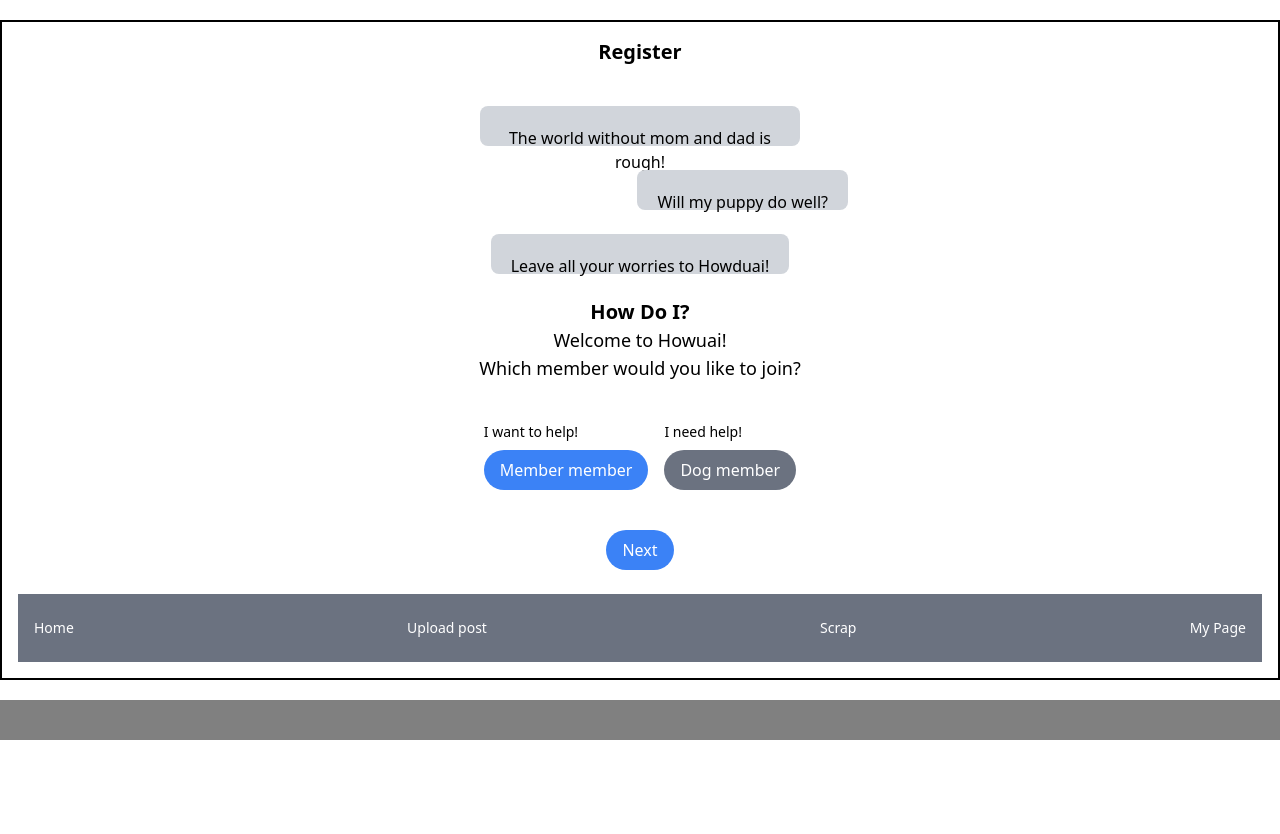
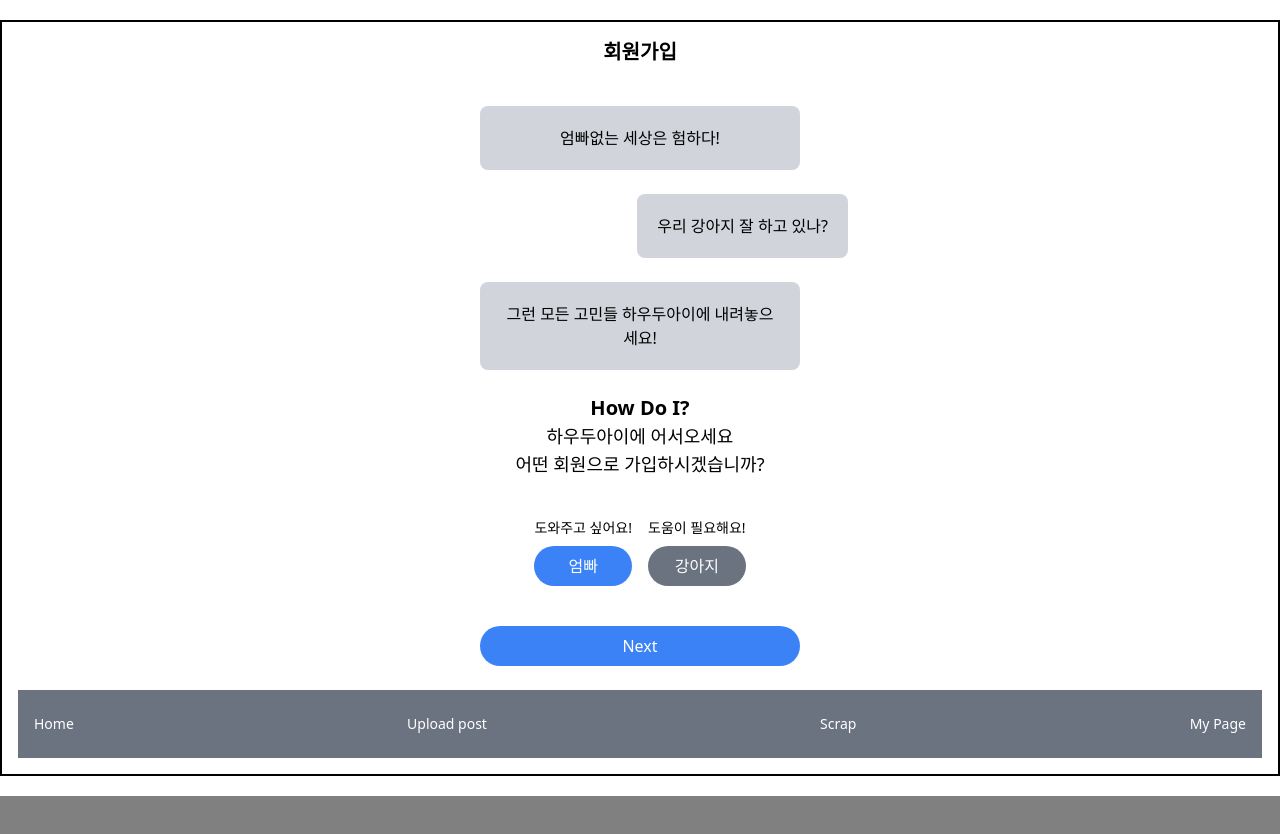
Before and after one commit to HowDoIProject/FE, a React (Create React App) app: page /signup in a window 1280 px wide. Before the commit the page ends 800 px from the top, so only its background shows below. Built offline with nearby package versions, Linux system fonts and the light colour scheme.

Commit message:
Update SignUp.js

```diff
--- a/src/pages/SignUp.js
+++ b/src/pages/SignUp.js
@@ -1,50 +1,69 @@
-import React from 'react';
-import { Link } from 'react-router-dom';
+import React, { useNavigate, useState } from 'react';
 
-export default function SignUp() {
+export default function SignUpMain() {
+    const [selectedButton, setSelectedButton] = useState('');
+
+    const handleButtonClick = buttonName => {
+        setSelectedButton(buttonName);
+
+        const navigate = useNavigate();
+
+        const handleButtonClick = () => {
+            navigate('/MobileAuth');
+        };
+    };
     return (
         <div className="flex flex-col gap-6 p-4 border-2 border-black items-center">
-            <div className="text-xl font-bold">Register</div>
+            <div className="text-xl font-bold">회원가입</div>
             <div className="flex flex-col items-center gap-6 w-full max-w-md p-4">
-                <div className="relative w-50 h-10 max-w-xs p-5 bg-gray-300 rounded-lg text-center ml-right">
-                    <p>The world without mom and dad is rough!</p>
+                <div className="relative w-80 h-15 max-w-xs p-5 bg-gray-300 rounded-lg text-center ml-left">
+                    <p>엄빠없는 세상은 험하다!</p>
                 </div>
-                <div className="relative w-50 h-10 max-w-xs p-5 bg-gray-300 rounded-lg text-center ml-auto">
-                    <p>Will my puppy do well?</p>
+                <div className="relative w-50 h-15 max-w-xs p-5 bg-gray-300 rounded-lg text-center ml-auto">
+                    <p>우리 강아지 잘 하고 있나?</p>
                 </div>
-                <div className="relative w-50 h-10 max-w-xs p-5 bg-gray-300 rounded-lg text-center ml-right">
-                    <p>Leave all your worries to Howduai!</p>
+                <div className="relative w-50 h-15 max-w-xs p-5 bg-gray-300 rounded-lg text-center ml-right">
+                    <p>그런 모든 고민들 하우두아이에 내려놓으세요!</p>
                 </div>
                 <div className="text-center">
                     <h2 className="text-xl font-bold">How Do I?</h2>
                     <h1 className="text-lg">
-                        Welcome to Howuai!
+                        하우두아이에 어서오세요
                         <br />
-                        Which member would you like to join?
+                        어떤 회원으로 가입하시겠습니까?
                     </h1>
                 </div>
             </div>
-            <div className="flex flex-row gap-4">
-                <div className="flex flex-col items-right">
-                    <h1 className="text-sm mb-2">I want to help!</h1>
-                    <button className="text-white px-4 py-2 transition duration-300 ease-in-out w-full max-w-xs bg-blue-500 rounded-full hover:bg-darkblue">
-                        Member member
+            <div className="flex justify-between gap-4">
+                <div className="flex flex-col items-center">
+                    <h1 className="text-sm mb-2">도와주고 싶어요!</h1>
+                    <button
+                        className={`text-white px-4 py-2 transition duration-300 ease-in-out w-full max-w-xs ${
+                            selectedButton === 'uncle' ? 'bg-darkblue' : 'bg-blue-500'
+                        } rounded-full hover:bg-darkblue`}
+                        onClick={() => handleButtonClick('엄빠')}
+                    >
+                        엄빠
                     </button>
                 </div>
-                <div className="flex flex-col items-left">
-                    <h1 className="text-sm mb-2">I need help!</h1>
-                    <button className="text-white px-4 py-2 transition duration-300 ease-in-out w-full max-w-xs bg-gray-500 rounded-full hover:bg-darkgray">
-                        Dog member
+                <div className="flex flex-col items-center">
+                    <h1 className="text-sm mb-2">도움이 필요해요!</h1>
+                    <button
+                        className={`text-white px-4 py-2 transition duration-300 ease-in-out w-full max-w-xs ${
+                            selectedButton === 'puppy' ? 'bg-darkgray' : 'bg-gray-500'
+                        } rounded-full hover:bg-darkgray`}
+                        onClick={() => handleButtonClick('강아지')}
+                    >
+                        강아지
                     </button>
                 </div>
             </div>
-
-            <Link to="/MobileAuth">
-                <button className="text-white px-4 py-2 mt-4 transition duration-300 ease-in-out w-full max-w-xs bg-blue-500 rounded-full hover:bg-darkblue">
-                    Next
-                </button>
-            </Link>
-
+            <button
+                onClick={handleButtonClick}
+                className="text-white px-4 py-2 mt-4 transition duration-300 ease-in-out w-full max-w-xs bg-blue-500 rounded-full hover:bg-darkblue"
+            >
+                Next
+            </button>
             <footer className="bg-gray-500 px-4 py-6 text-white flex justify-between w-full">
                 <a href="/" className="text-white text-sm no-underline hover:text-decoration-underline">
                     Home
```
